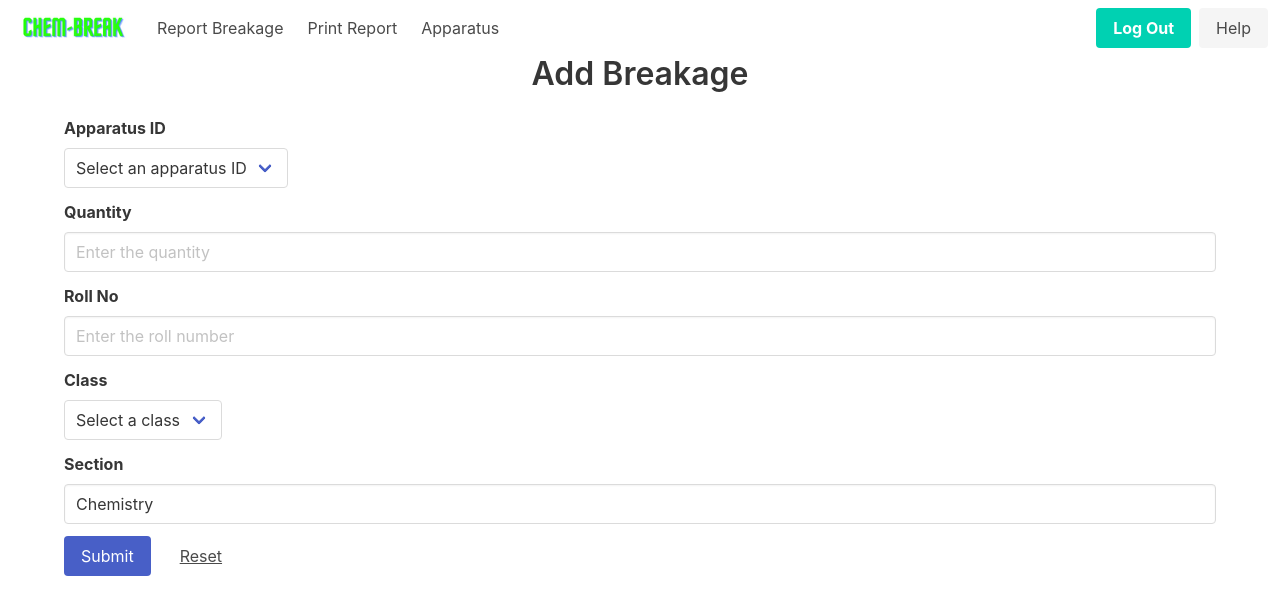
After one commit to salmansyyd/Chem-Break, a Flask app: template app/templates/breakage.html in a window 1280 px wide. The commit adds this page. Shown: the top 615 px of the page. Run offline with Flask 2, Linux system fonts and the light colour scheme; the template is opened without the code that fills it, so the values that code supplies are empty; some libraries are stand-ins or nearby versions.

Commit message:
Add Forms i) Add Breakage ii) Add Apparatus Changes in app.models file and a few changes in notes.txt

```diff
--- a/app/routes.py
+++ b/app/routes.py
@@ -25,7 +25,7 @@ def breakage():
     """
     Add / View Breakage records
     """
-    return "breakage"
+    return render_template('breakage.html')
 
 
 @main.route('/home/report')
@@ -55,4 +55,4 @@ def apparatus():
     """
     Add / Update / Delete apparatus.
     """
-    return "apparatus"
+    return render_template('apparatus.html')
--- /dev/null
+++ b/app/templates/breakage.html
@@ -0,0 +1,85 @@
+{% extends 'nav_base.html' %}
+
+{% block head %}
+<link rel="stylesheet" href="{{ url_for('static', filename='css/breakage.css') }}">
+{% endblock %}
+
+
+{% block content %}
+<!--  -->
+<!-- <div class="main-container">
+    <h1>Add Breakage</h1>
+    <div>
+        <form action="">
+
+        </form>
+    </div>
+</div> -->
+
+<div class="container">
+    <h1 class="title has-text-centered">Add Breakage</h1>
+    <form>
+        <div class="field">
+            <label class="label">Apparatus ID</label>
+            <div class="control">
+                <div class="select">
+                    <select name="apparatus_id" required>
+                        <option disabled selected value="">Select an apparatus ID</option>
+                        <option value="A001">A001</option>
+                        <option value="A002">A002</option>
+                        <option value="A003">A003</option>
+                        <option value="A004">A004</option>
+                        <option value="A005">A005</option>
+                    </select>
+                </div>
+            </div>
+        </div>
+
+        <div class="field">
+            <label class="label">Quantity</label>
+            <div class="control">
+                <input class="input" type="number" placeholder="Enter the quantity" name="quantity" required>
+            </div>
+        </div>
+
+        <div class="field">
+            <label class="label">Roll No</label>
+            <div class="control">
+                <input class="input" type="text" placeholder="Enter the roll number" name="roll_no" required>
+            </div>
+        </div>
+
+        <div class="field">
+            <label class="label">Class</label>
+            <div class="control">
+                <div class="select">
+                    <select name="class" required>
+                        <option disabled selected value="">Select a class</option>
+                        <option value="fy">FY</option>
+                        <option value="sy">SY</option>
+                        <option value="ty">TY</option>
+                    </select>
+                </div>
+            </div>
+        </div>
+
+        <div class="field">
+            <label class="label">Section</label>
+            <div class="control">
+                <input class="input" type="text" placeholder="Enter the section (default: Chemistry)" name="section"
+                    value="Chemistry">
+            </div>
+        </div>
+
+        <div class="field is-grouped">
+            <div class="control">
+                <button class="button is-link" type="submit">Submit</button>
+            </div>
+            <div class="control">
+                <button class="button is-text" type="reset">Reset</button>
+            </div>
+        </div>
+    </form>
+</div>
+
+{% endblock %}
```
Also changed, not shown: app/__init__.py (+6 -1 lines), app/models.py (+13 -8 lines), app/templates/apparatus.html (added, +38 -0 lines), app/templates/home.html (+4 -4 lines), notes.txt (+22 -19 lines), app.db, app/static/css/breakage.css (added), errors_.txt (added).
